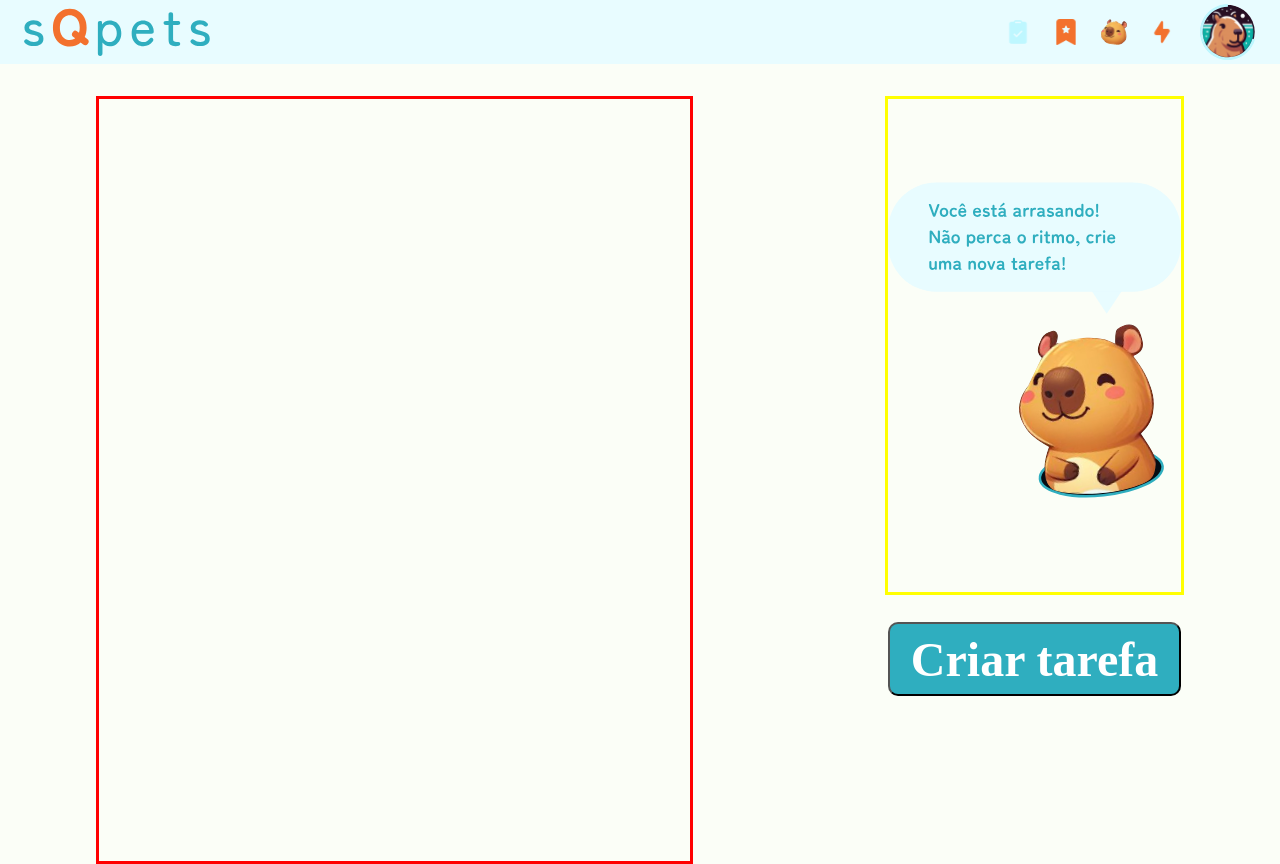
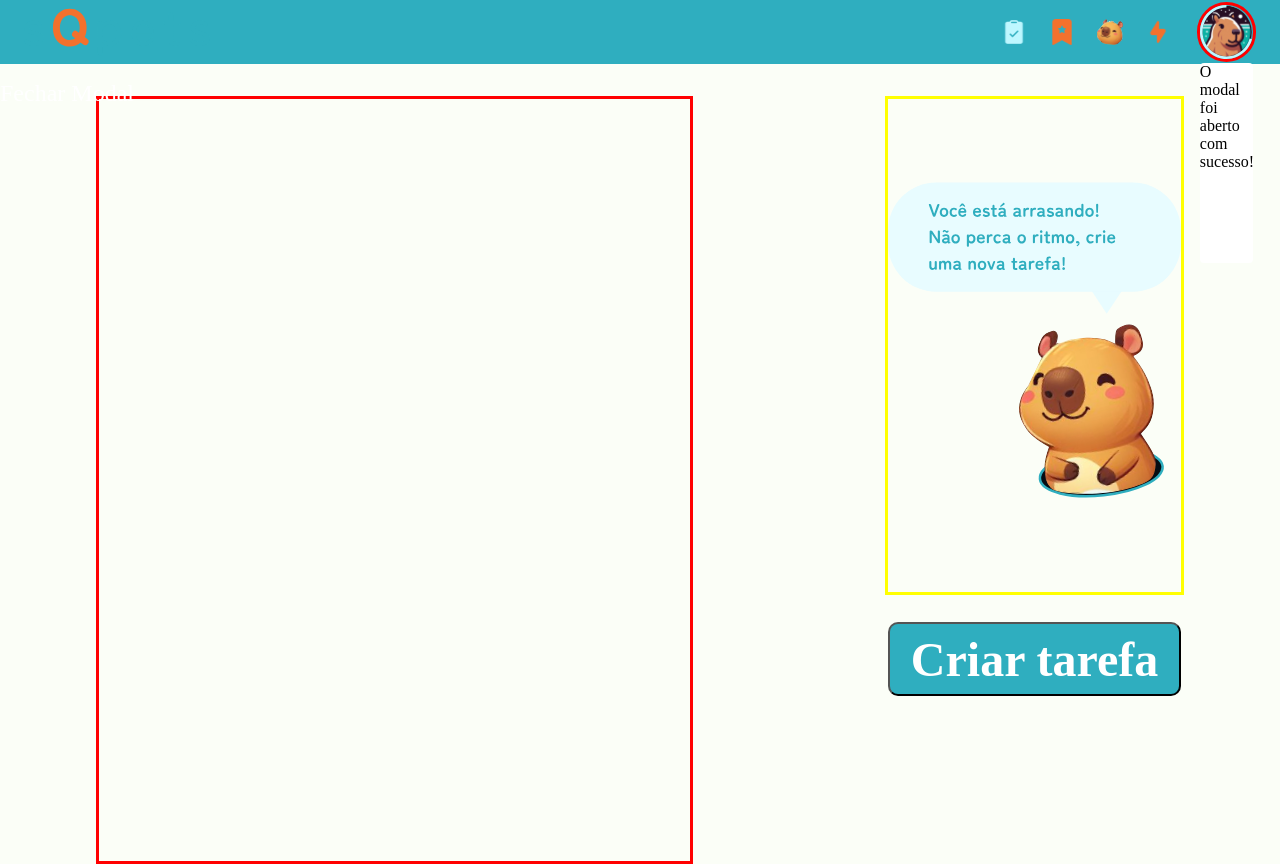
Before and after one commit to sQsquad/sQpets, a React (Vite) app: page / in a window 1280 px wide. Both pictures are taken after a click on the picture 1228 px from the left and 32 px from the top of the page. Built offline with nearby package versions, Linux system fonts and the light colour scheme; a web font is replaced by a local one.

Commit message:
atualização header - modificações a serem concluidas

```diff
--- /dev/null
+++ b/src/components/User/index.jsx
@@ -0,0 +1,35 @@
+import React, { useState } from 'react';
+import userAvatar from '/imagens-svg/user.svg';
+import './user.css';
+
+export default function User() {
+
+    const [activeModal, setActiveModal] = useState(null);
+
+    const handleClick = (iconName) => {
+        setActiveModal(iconName);
+    }
+
+    const closeModal = () => {
+        setActiveModal(null);
+    }
+
+    return (
+        <div className='user_container'>
+            <div className='user_circle_animated'>
+                <div className='user_photo'>
+
+                    <img src={userAvatar} alt="imagem do usuário" onClick={() => handleClick('user')} />
+                    {activeModal && (
+                        <>
+                            <div className='modal_user'>
+                                <p>O modal foi aberto com sucesso!</p>
+                            </div>
+                            <span className='close' onClick={closeModal}>Fechar Modal </span>
+                        </>
+                    )}
+                </div>
+            </div>
+        </div>
+    );
+}
--- /dev/null
+++ b/src/components/User/user.css
@@ -0,0 +1,33 @@
+.user_container {
+    width: 4.7rem;
+    height: 4.7rem;
+    padding: 0.5rem;
+}
+
+.user_circle_animated {
+    border: 3px solid red;
+    border-radius: 50%;
+}
+
+.user_photo {
+    -o-object-fit: contain;
+    object-fit: contain;
+}
+
+.modal_user {
+    position: relative;
+    background-color: #fff;
+    border-radius: 0.25rem;
+    max-width: 250px;
+    height: 200px;
+}
+
+.close {
+    position: absolute;
+    top: 5rem;
+    left: 0;
+    width: 20vw;
+    cursor: pointer;
+    font-size: 1.5rem;
+    color: white
+}
--- a/src/components/header-modal-function/index.jsx
+++ b/src/components/header-modal-function/index.jsx
@@ -12,8 +12,6 @@ export default function Modal({ iconName, closeModal }) {
                 return <p>Conteúdo do modal do pet</p>;
             case 'energy':
                 return <p>Conteúdo do modal de energia</p>;
-            case 'user':
-                return <p>Modal do usuario</p>
         }
     };
 
--- a/src/components/header-modal-function/modal.css
+++ b/src/components/header-modal-function/modal.css
@@ -7,10 +7,11 @@
 }
 .modal-overlay .modal-content {
   position: relative;
-  background-color: var(--light-blue-bg);
+  background-color: var(--bg-color-dark);
   border-radius: 0.25rem;
   max-width: 250px;
   height: 200px;
+  z-index: 1;
 }
 .modal-overlay .modal-content .close {
   position: absolute;
@@ -20,7 +21,7 @@
   font-size: 1.5rem;
 }
 
-@media (min-width: 768px) {
+@media (min-width: 725px) {
   .modal-overlay .modal-content{
     width: 300px;
     height: 250px;
--- a/src/components/header/desktop-header/desktop-header.css
+++ b/src/components/header/desktop-header/desktop-header.css
@@ -2,7 +2,7 @@
     display: none;
 }
 
-@media (min-width: 768px) {
+@media (min-width: 725px) {
     .desktop_header {
         position: relative;
         width: 100vw;
@@ -11,7 +11,7 @@
         flex-direction: row;
         align-items: center;
         justify-content: space-between;
-        background-color: var(--light-blue-bg);
+        background-color: var(--dark-blue);
         padding: 0 1rem;
     }
 }
--- a/src/components/header/desktop-header/index.jsx
+++ b/src/components/header/desktop-header/index.jsx
@@ -1,7 +1,7 @@
 import './desktop-header.css'
 import Logo from '../logo'
-import User from '../icon-user'
 import Icons from '../icons-modal'
+import User from '../../User'
 
 
 export default function DesktopHeader () {
--- a/src/components/header/header.css
+++ b/src/components/header/header.css
@@ -1,5 +1,5 @@
 .header {
   width: 100vw;
   height: 4rem;
-  background-color: var(--light-blue-bg);
+  background-color: var(--dark-blue);
 }
--- a/src/components/header/icons-modal/icons-modal.css
+++ /dev/null
@@ -1,22 +0,0 @@
-.icones {
-  position: absolute;
-  bottom: 0;
-  width: 100%;
-  height: 3.5rem;
-  display: flex;
-  justify-content: space-around;
-  align-items: center;
-  background-color: var(--dark-blue);
-}
-.icones img {
-  cursor: pointer;
-  height: 60%;
-}
-
-@media (min-width: 725px) {
-  .icones {
-    position: relative;
-    background-color: transparent;
-    display: block;
-  }
-}
--- a/src/components/header/icons-modal/icons.css
+++ b/src/components/header/icons-modal/icons.css
@@ -12,7 +12,7 @@
 }
 
 
-@media (min-width: 768px) {
+@media (min-width: 725px) {
     .icones {
         justify-content: end;
 
--- a/src/components/header/icons-modal/index.jsx
+++ b/src/components/header/icons-modal/index.jsx
@@ -26,6 +26,7 @@ export default function Icons() {
             <img src={pet} alt="icone do pet" onClick={() => handleClick('pet')}/>
             <img src={energy} alt="icone de energia" onClick={() => handleClick('energy')}/>
 
+
             {activeModal && (
                 <Modal iconName={activeModal} closeModal={closeModal} />
             )}
--- a/src/components/header/mobile-header/index.jsx
+++ b/src/components/header/mobile-header/index.jsx
@@ -1,6 +1,6 @@
 import './mobile-header.css'
 import Logo from '../logo'
-import User from '../icon-user'
+import User from '../../User'
 import Icons from '../icons-modal'
 
 
--- a/src/components/header/mobile-header/mobile-header.css
+++ b/src/components/header/mobile-header/mobile-header.css
@@ -4,7 +4,7 @@
     align-items: center;
     height: 4rem;
     justify-content: space-between;
-    background-color: var(--light-blue-bg);
+    background-color: var(--dark-blue);
     padding: 0.5rem;
   }
 
@@ -12,11 +12,11 @@
     position: absolute;
     bottom: 0;
     height: 3.5rem;
-    background-color: var(--light-blue-bg);
+    background-color: var(--dark-blue);
   }
 
 
-@media (min-width: 768px) {
+@media (min-width: 725px) {
   .mobile_header, .mobile_header_absolute {
     display: none;
   }
```
